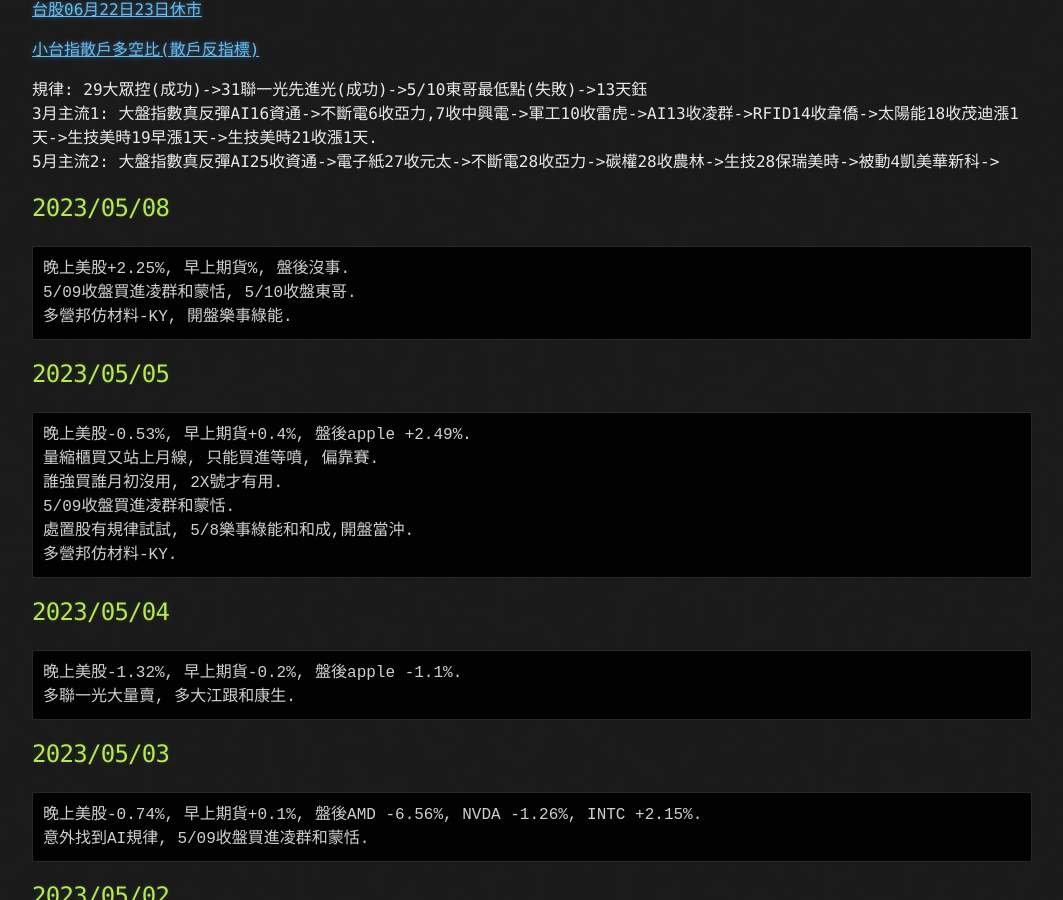
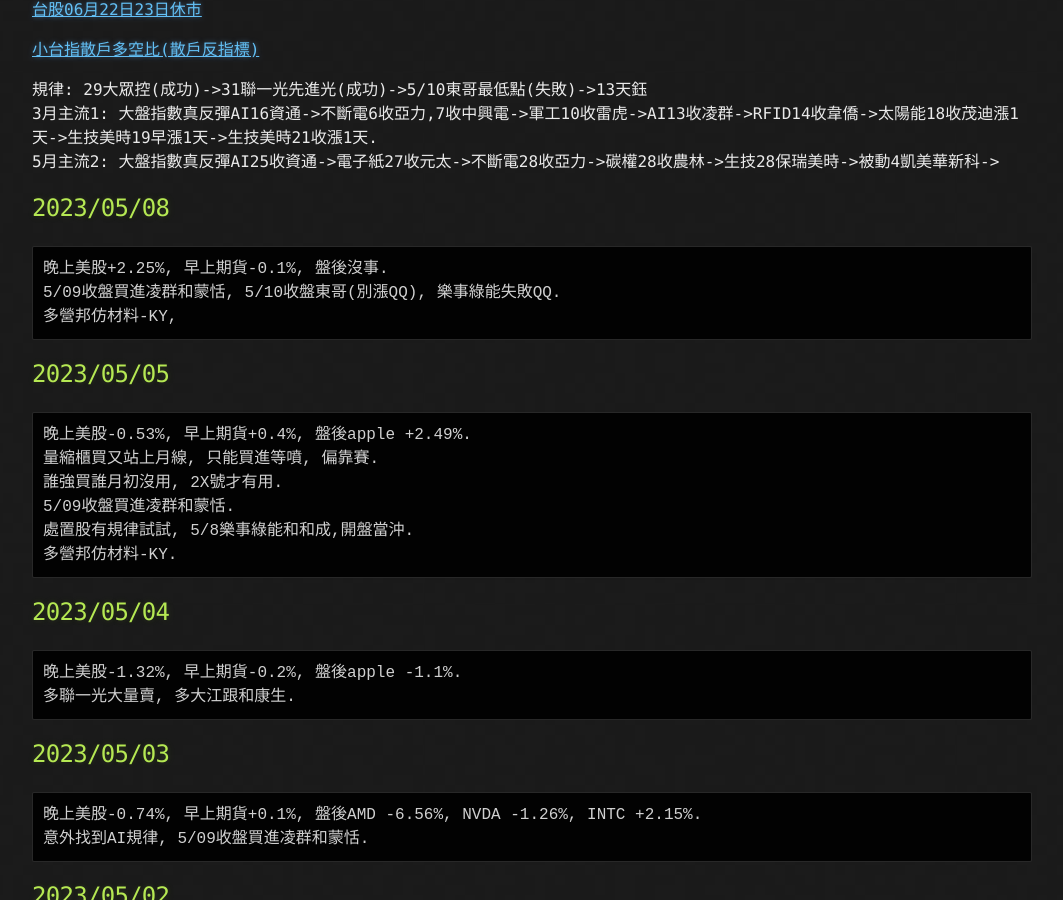
Before and after one commit to lepg5487/Stock_God, a Jekyll site: the page built from index.md, in a window 1280 px wide and 900 px high, scrolled down 460 px. Shown: the whole window, without its empty margins (108-1171 px from the left). Built offline with Jekyll 4.4.1, drawn with Linux system fonts in a browser that asks for light colours; our own code applies the rules of GitHub Pages for plain Markdown files.

Commit message:
Update index.md

````diff
--- a/index.md
+++ b/index.md
@@ -22,9 +22,9 @@
 
 ## 2023/05/08
 ```
-晚上美股+2.25%, 早上期貨%, 盤後沒事.
-5/09收盤買進凌群和蒙恬, 5/10收盤東哥.
-多營邦仿材料-KY, 開盤樂事綠能.
+晚上美股+2.25%, 早上期貨-0.1%, 盤後沒事.
+5/09收盤買進凌群和蒙恬, 5/10收盤東哥(別漲QQ), 樂事綠能失敗QQ.
+多營邦仿材料-KY,
 ```
 
 ## 2023/05/05
````
